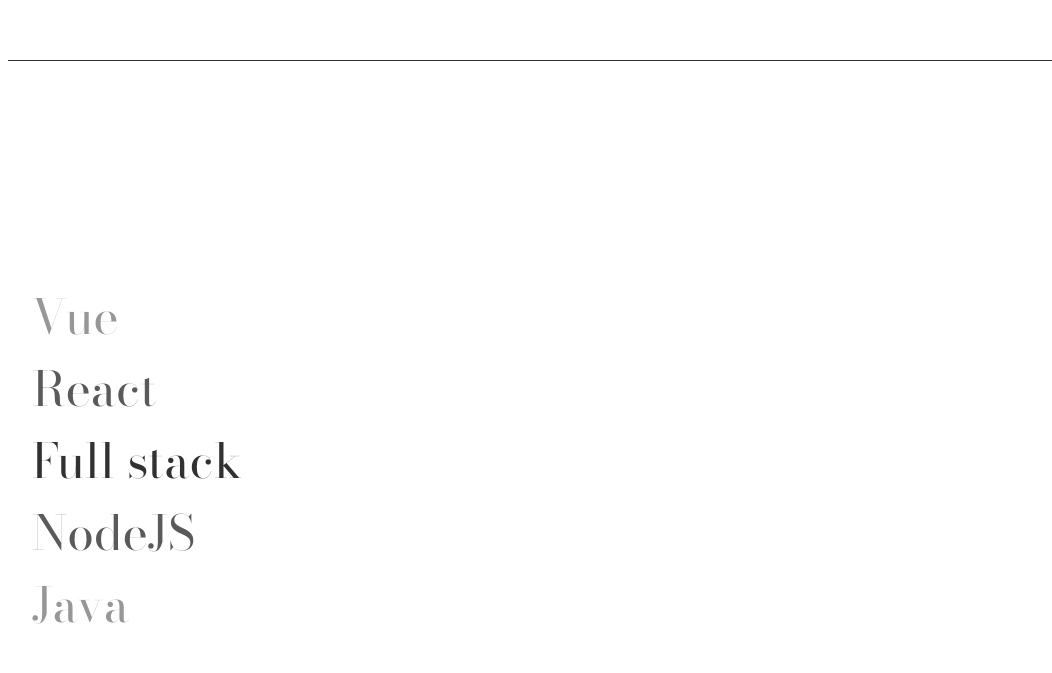
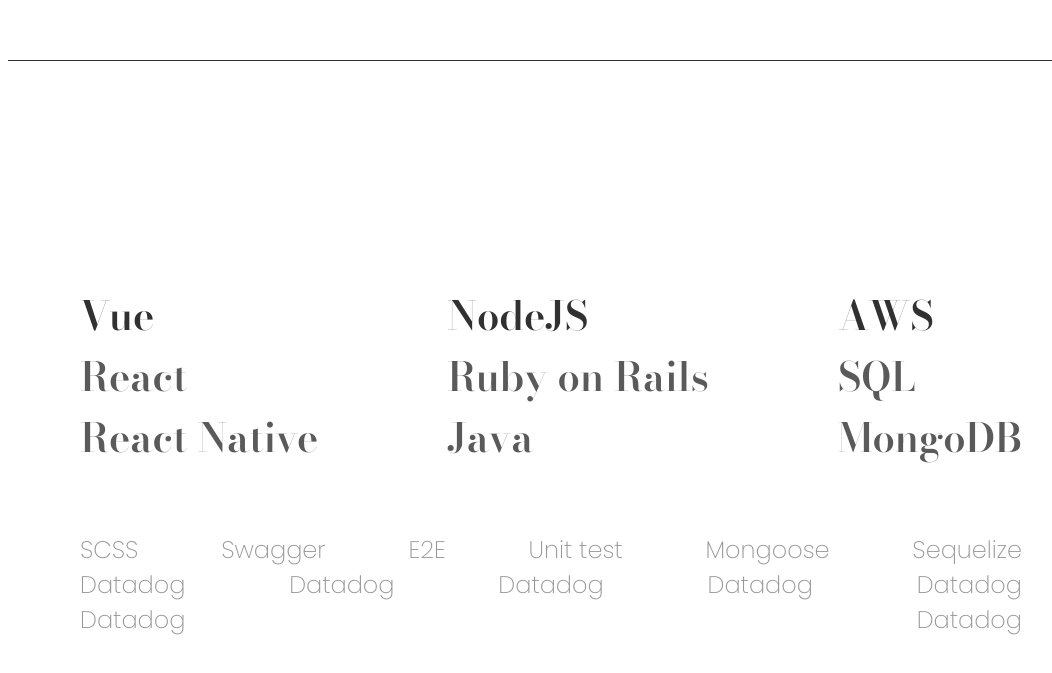
Before and after one commit to hfjuarez/hfjuarez, a Next.js app: page / in a window 1280 px wide. Shown: the part 1539-2212 px from the top of the page, without its empty margins (89-1141 px from the left). Built offline with nearby package versions, Linux system fonts and the light colour scheme.

Commit message:
improves

```diff
--- a/components/global/Header.tsx
+++ b/components/global/Header.tsx
@@ -13,10 +13,10 @@ export default class Header extends Component {
         <div className={styles['profile-img']}>
           <picture>
             <source
-              srcSet="./IMG_1034.PNG"
+              srcSet="./white-profile.PNG"
               media="(prefers-color-scheme: dark)"
             />
-            <img src="./IMG_1035.PNG" alt="me" />
+            <img src="./dark-profile.PNG" alt="me" />
           </picture>
         </div>
       </header>
--- a/components/global/Navbar.tsx
+++ b/components/global/Navbar.tsx
@@ -24,7 +24,14 @@ export default class index extends Component<{}, State> {
     return (
       <div className={styles.navbar}>
         <div className={styles["navbar-content"]}>
-          <h6 className="op-8" style={showElement(this.state.showTitle)}>Hernán.</h6>
+          <div className="navbar-title">
+            <h6 className="m-0" style={showElement(this.state.showTitle)}>
+              Hernán.
+            </h6>
+          </div>
+          <div className={styles["navbar-options"]}>
+            <button>Contact</button>
+          </div>
         </div>
       </div>
     );
--- /dev/null
+++ b/components/landing/Stack.tsx
@@ -0,0 +1,45 @@
+import React, { Component } from "react";
+import styles from "../../styles/Stack.module.css";
+
+export default class Stack extends Component {
+  state = {};
+
+  render() {
+    return (
+      <div className={`${styles["stack"]} divider`}>
+        <div className={`${styles["stack-content"]}`}>
+          <div className={styles["fe"]}>
+            <h4 className="m-0">Vue</h4>
+            <h4 className="m-0 op-8">React</h4>
+            <h4 className="m-0 op-8">React Native</h4>
+          </div>
+          <div className={styles["be"]}>
+            <h4 className="m-0">NodeJS</h4>
+            <h4 className="m-0 op-8">Ruby on Rails</h4>
+            <h4 className="m-0 op-8">Java</h4>
+          </div>
+          <div className="ss">
+            <h4 className="m-0">AWS</h4>
+            <h4 className="m-0 op-8">SQL</h4>
+            <h4 className="m-0 op-8">MongoDB</h4>
+          </div>
+        </div>
+        <div className={`${styles["stack-content"]} op-5 mt-4`}>
+            <h6 className="m-0">SCSS</h6>
+            <h6 className="m-0">Swagger</h6>
+            <h6 className="m-0">E2E</h6>
+            <h6 className="m-0">Unit test</h6>
+            <h6 className="m-0">Mongoose</h6>
+            <h6 className="m-0">Sequelize</h6>
+            <h6 className="m-0">Datadog</h6>
+            <h6 className="m-0">Datadog</h6>
+            <h6 className="m-0">Datadog</h6>
+            <h6 className="m-0">Datadog</h6>
+            <h6 className="m-0">Datadog</h6>
+            <h6 className="m-0">Datadog</h6>
+            <h6 className="m-0">Datadog</h6>
+        </div>
+      </div>
+    );
+  }
+}
--- a/components/landing/StackIntroduction.tsx
+++ /dev/null
@@ -1,18 +0,0 @@
-import React, { Component } from 'react'
-import styles from "../../styles/StackIntroduction.module.css"
-
-export default class StackIntroduction extends Component {
-  state = {}
-
-  render() {
-    return (
-        <div className={`${styles['stack-introduction']} divider`}>
-            <h3 className={`${styles['stack-1']} m-0 op-5`}>Vue</h3>
-            <h3 className={`${styles['stack-2']} m-0 op-8`}>React</h3>
-            <h3 className={`${styles['stack-3']} m-0`}>Full stack</h3>
-            <h3 className={`${styles['stack-4']} m-0 op-8`}>NodeJS</h3>
-            <h3 className={`${styles['stack-5']} m-0 op-5`}>Java</h3>
-        </div>
-    )
-  }
-}
--- a/pages/index.tsx
+++ b/pages/index.tsx
@@ -1,6 +1,6 @@
 import Header from '../components/global/Header'
 import Introduction from '../components/landing/Introduction'
-import StackIntroduction from '../components/landing/StackIntroduction'
+import Stack from '../components/landing/Stack'
 
 export default function Home() {
   return (
@@ -8,7 +8,7 @@ export default function Home() {
       <div className="container">
         <Header/>
         <Introduction/>
-        <StackIntroduction/>
+        <Stack/>
       </div>
     </>
   )
--- a/styles/Navbar.module.css
+++ b/styles/Navbar.module.css
@@ -14,9 +14,15 @@
   z-index: 99;
 }
 .navbar-content {
+  display: grid;
+  grid-template-columns: 1fr 1fr;
+  align-items: center;
   width: 100%;
   padding-inline: 1.5rem;
   max-width: 68rem;
+}
+.navbar-options{
+  justify-self: end;
 }
 @media (prefers-color-scheme: dark) {
   .navbar {
--- /dev/null
+++ b/styles/Stack.module.css
@@ -0,0 +1,30 @@
+.stack {
+  display: flex;
+  flex-direction: column;
+  align-items: center;
+  justify-content: center;
+  height: 100vh;
+  gap: 1rem;
+  padding-inline: 4.5rem;
+}
+
+.stack-content {
+  display: flex;
+  align-items: flex-start;
+  justify-content: space-between;
+  width: 100%;
+}
+.stack-content .fe {
+  height: fit-content;
+}
+.stack-content .be {
+  height: fit-content;
+}
+.stack-content:nth-child(2) {
+  flex-wrap: wrap;
+  gap: 0 4rem;
+}
+.stack-content:nth-child(2) h6 {
+  font-family: "Poppins";
+  font-weight: 200;
+}
--- a/styles/StackIntroduction.module.css
+++ /dev/null
@@ -1,38 +0,0 @@
-.stack-introduction {
-  display: grid;
-  align-content: center;
-  height: 100vh;
-  /* width: fit-content; */
-  gap: 1rem;
-  padding-inline: 1.5rem;
-}
-
-.dev {
-  grid-area: 1 / 2 / 6 / 3;
-  align-self: center;
-}
-.stack-1 {
-  grid-area: 1 / 1 / 2 / 2;
-  justify-self: flex-start;
-  align-self: center;
-}
-.stack-2 {
-  grid-area: 2 / 1 / 3 / 2;
-  justify-self: flex-start;
-  align-self: center;
-}
-.stack-3 {
-  grid-area: 3 / 1 / 4 / 2;
-  justify-self: flex-start;
-  align-self: center;
-}
-.stack-4 {
-  grid-area: 4 / 1 / 5 / 2;
-  justify-self: flex-start;
-  align-self: center;
-}
-.stack-5 {
-  grid-area: 5 / 1 / 6 / 2;
-  justify-self: flex-start;
-  align-self: center;
-}
--- a/styles/globals.css
+++ b/styles/globals.css
@@ -7,7 +7,15 @@ body {
   background-color: #ffffff;
   transition: 1s;
 }
-
+.moda {
+  font-family: "Bodoni Moda";
+}
+.poppins {
+  font-family: "Poppins";
+}
+.lato {
+  font-family: "Lato";
+}
 h1,
 h2,
 h3,
@@ -16,37 +24,31 @@ h5,
 h6 {
   color: #313132;
 }
-
 h1 {
   font-weight: 600;
   font-size: 5rem;
   line-height: 5.5rem;
 }
-
 h2 {
   font-weight: 100;
   font-family: "Poppins";
   font-size: 4rem;
   line-height: 4.5rem;
 }
-
 h3 {
   font-size: 3rem;
   font-weight: 400;
   line-height: 3.5rem;
 }
-
 h4 {
   font-size: 2.5rem;
 }
-
 h5 {
   font-size: 2rem;
 }
 h6 {
   font-size: 1.5rem;
 }
-
 .op-2 {
   opacity: 0.2;
 }
@@ -59,32 +61,37 @@ h6 {
 .op-8 {
   opacity: 0.8;
 }
-
 .m-0 {
   margin: 0;
 }
-
 .m-1 {
-  margin: 0.25rem;
-}
-
-.m-2 {
   margin: 0.5rem;
 }
-
+.m-2 {
+  margin: 1rem;
+}
+.mt-1 {
+  margin-top: 0.5rem;
+}
+.mt-2 {
+  margin-top: 1rem;
+}
+.mt-3 {
+  margin-top: 2rem;
+}
+.mt-4 {
+  margin-top: 3rem;
+}
 a {
   color: inherit;
   text-decoration: none;
 }
-
 * {
   box-sizing: border-box;
 }
-
 .red {
   color: #ff5955;
 }
-
 .container {
   display: flex;
   flex-direction: column;
@@ -94,9 +101,28 @@ a {
   border-radius: 0.25rem;
   max-width: 68rem;
 }
-
 .divider {
   border-top: 1px solid #313132;
+}
+button {
+  cursor: pointer;
+  background-color: transparent;
+  -webkit-backdrop-filter: blur(5px);
+  backdrop-filter: blur(5px);
+  border: solid 0.0625rem #000;
+  border-radius: 0.25rem;
+  padding: 0.8rem 1.4rem;
+  font-family: "Poppins";
+  font-weight: 300;
+  font-size: 1rem;
+  transition: 0.1s ease-in-out;
+}
+button:hover {
+  box-shadow: 0.25rem 0.25rem 0px 0px black;
+  transform: translate(-0.25rem, -0.25rem);
+}
+button:focus-visible {
+  outline: 0.0625rem solid black;
 }
 @media (prefers-color-scheme: dark) {
   html {
@@ -120,6 +146,15 @@ a {
   .divider {
     border-top-color: white;
   }
+  button{
+    border-color: white;
+  }
+  button:hover {
+    box-shadow: 0.25rem 0.25rem 0px 0px white;
+  }
+  button:focus-visible {
+    outline-color: white;
+  }
 }
 @media only screen and (max-device-width: 64rem) {
   .container {
```
Also changed, not shown: public/dark-profile.png (renamed from public/IMG_1035.PNG), public/white-profile.png (renamed from public/IMG_1034.PNG).
